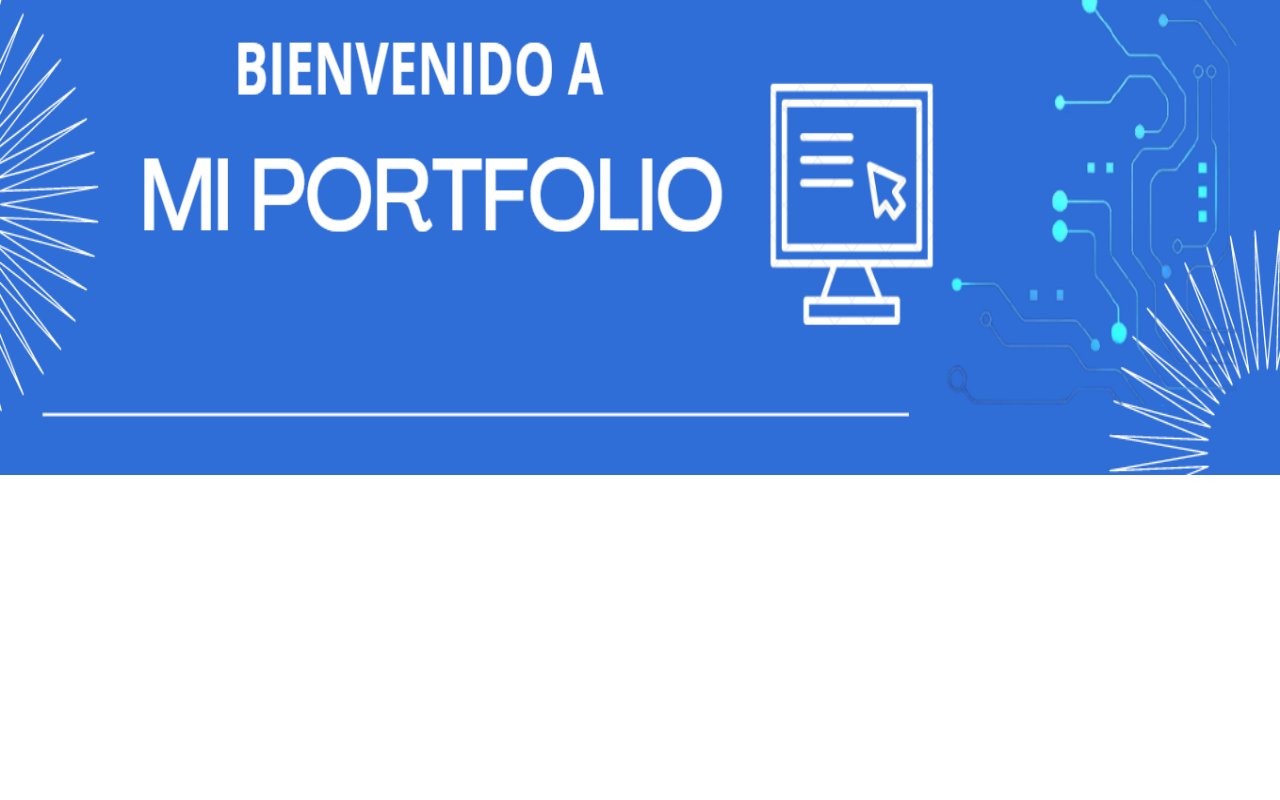
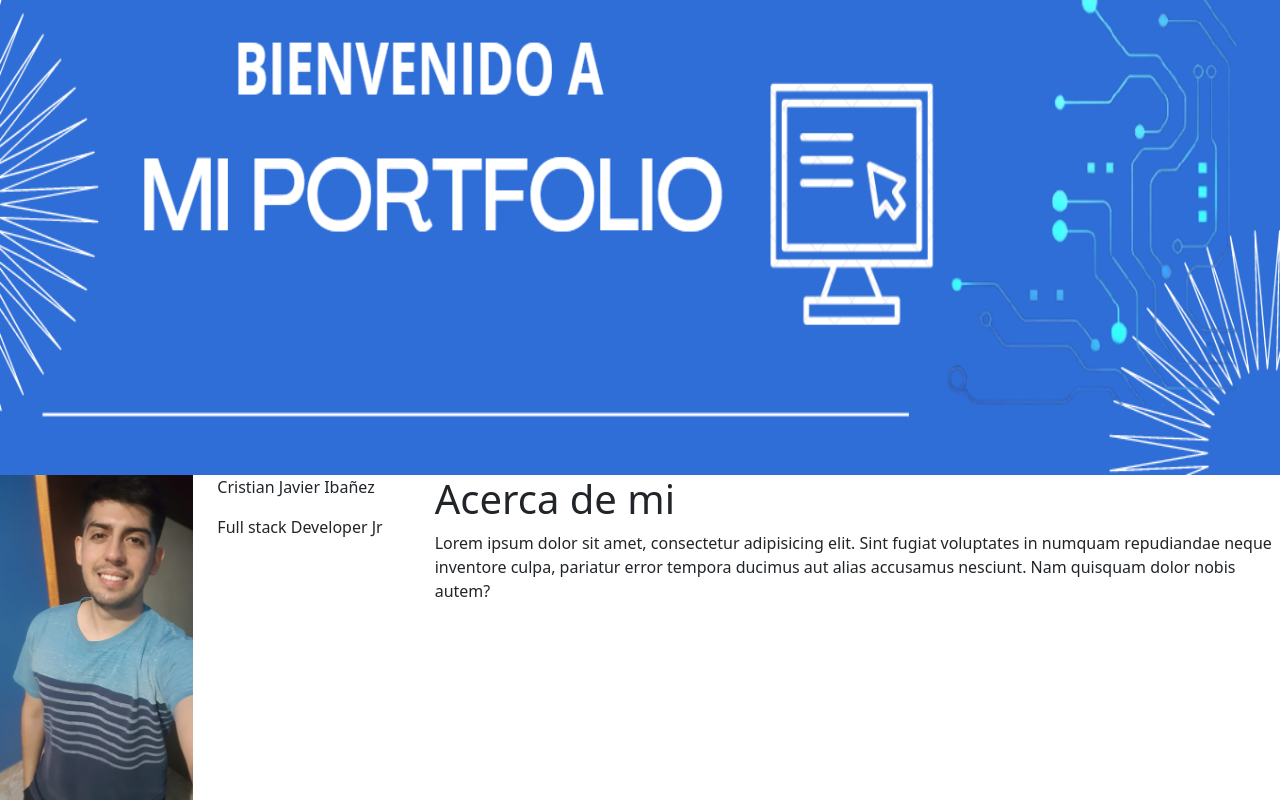
Before and after one commit to Javieriba95/ProyectoIntegrador_JavierIba95, an Angular app in the folder ProyectoIntegrador_JavierIba95/: page / in a window 1280 px wide. Shown: the part 217-1017 px from the top of the page. Before the commit the page ends 800 px from the top, so only its background shows below. Built offline with nearby package versions, Linux system fonts and the light colour scheme.

Commit message:
se realizo avances en acerca de  en el header

```diff
--- a/ProyectoIntegrador_JavierIba95/angular.json
+++ b/ProyectoIntegrador_JavierIba95/angular.json
@@ -24,10 +24,10 @@
             ],
             "styles": [
               "src/styles.css",
-              "ProyectoIntegrador_JavierIba95/node_modules/bootstrap/dist/css/bootstrap.css"
+              "node_modules/bootstrap/dist/css/bootstrap.css"
             ],
             "scripts": [
-              "ProyectoIntegrador_JavierIba95/node_modules/bootstrap/dist/js/bootstrap.js"
+              "node_modules/bootstrap/dist/js/bootstrap.js"
             ]
           },
           "configurations": {
--- a/ProyectoIntegrador_JavierIba95/src/app/app.component.html
+++ b/ProyectoIntegrador_JavierIba95/src/app/app.component.html
@@ -1 +1,2 @@
 <app-header></app-header>
+<app-acerca-de></app-acerca-de>
--- a/ProyectoIntegrador_JavierIba95/src/app/app.module.ts
+++ b/ProyectoIntegrador_JavierIba95/src/app/app.module.ts
@@ -7,6 +7,7 @@ import { HeaderComponent } from './components/header/header.component';
 import { LogoAPComponent } from './components/logo-ap/logo-ap.component';
 import { SocialComponent } from './components/social/social.component';
 import { BannerComponent } from './components/banner/banner.component';
+import { AcercaDeComponent } from './components/acerca-de/acerca-de.component';
 
 @NgModule({
   declarations: [
@@ -14,7 +15,8 @@ import { BannerComponent } from './components/banner/banner.component';
     HeaderComponent,
     LogoAPComponent,
     SocialComponent,
-    BannerComponent
+    BannerComponent,
+    AcercaDeComponent
   ],
   imports: [
     BrowserModule,
--- /dev/null
+++ b/ProyectoIntegrador_JavierIba95/src/app/components/acerca-de/acerca-de.component.html
@@ -0,0 +1,20 @@
+<div class="row">
+    <div class="col-xs-12 col-sm-2 col-md-2 col-lg-2">
+        <img src="../../../assets/photo perfil.jpg"
+        class="img-fluid">
+    </div>
+    <div class="col-xs-12 col-sm-2 col-md-2 col-lg-2">
+        <p>Cristian Javier Ibañez</p>
+        <p>Full stack Developer Jr</p>
+    </div>
+    <div class="col-xs-12 col-sm-8 col-md-8 col-lg-8">
+        <span>
+            <h1>Acerca de mi</h1>
+            <p>Lorem ipsum dolor sit amet, consectetur adipisicing elit.
+                Sint fugiat voluptates in numquam repudiandae neque inventore culpa,
+                pariatur error tempora ducimus aut alias accusamus nesciunt.
+                 Nam quisquam dolor nobis autem?
+            </p>
+        </span>
+    </div>
+</div>
--- /dev/null
+++ b/ProyectoIntegrador_JavierIba95/src/app/components/acerca-de/acerca-de.component.ts
@@ -0,0 +1,15 @@
+import { Component, OnInit } from '@angular/core';
+
+@Component({
+  selector: 'app-acerca-de',
+  templateUrl: './acerca-de.component.html',
+  styleUrls: ['./acerca-de.component.css']
+})
+export class AcercaDeComponent implements OnInit {
+
+  constructor() { }
+
+  ngOnInit(): void {
+  }
+
+}
```
Also changed, not shown: ProyectoIntegrador_JavierIba95/src/app/components/acerca-de/acerca-de.component.css (added), ProyectoIntegrador_JavierIba95/src/assets/photo perfil.jpg (added), 1 other file (tests, documents, lock files or other folders).
